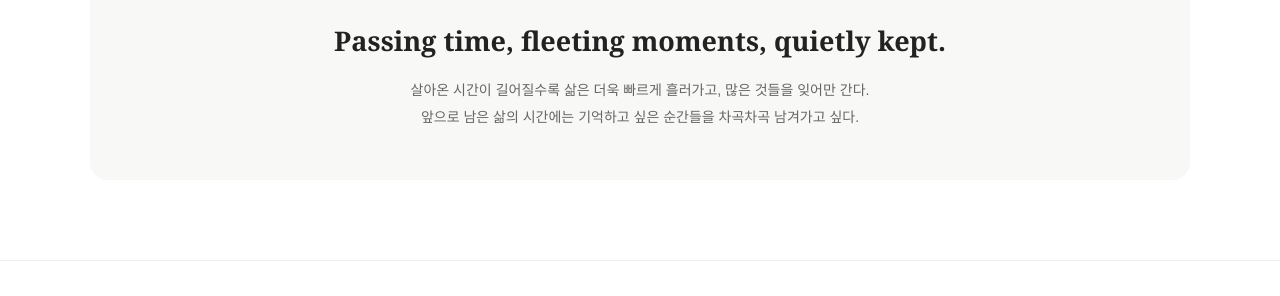
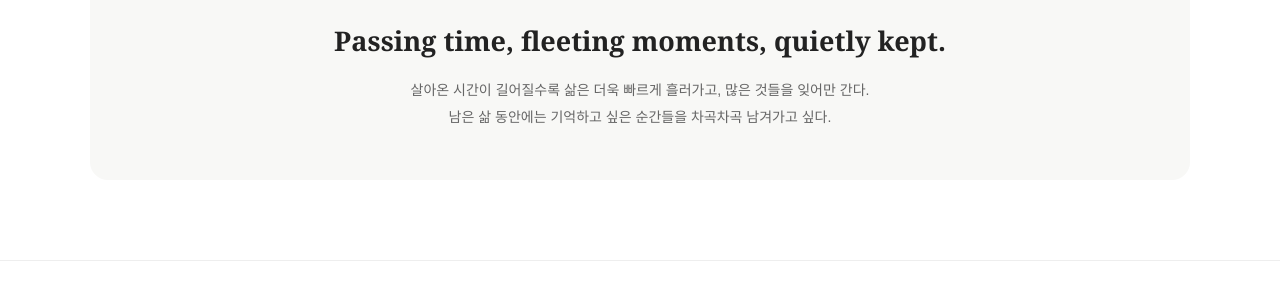
Before and after one commit to sunghwanlog/sunghwanlog.github.io, a Jekyll site: the page built from index.html, in a window 1280 px wide. Shown: the part 1157-1453 px from the top of the page. Built offline with Jekyll 4.4.1, drawn with Linux system fonts in a browser that asks for light colours.

Commit message:
Update index.html

```diff
--- a/index.html
+++ b/index.html
@@ -288,7 +288,7 @@
 
     <p>
       살아온 시간이 길어질수록 삶은 더욱 빠르게 흘러가고, 많은 것들을 잊어만 간다.<br>
-      앞으로 남은 삶의 시간에는 기억하고 싶은 순간들을 차곡차곡 남겨가고 싶다.
+      남은 삶 동안에는 기억하고 싶은 순간들을 차곡차곡 남겨가고 싶다.
     </p>
 
   </section>
```
